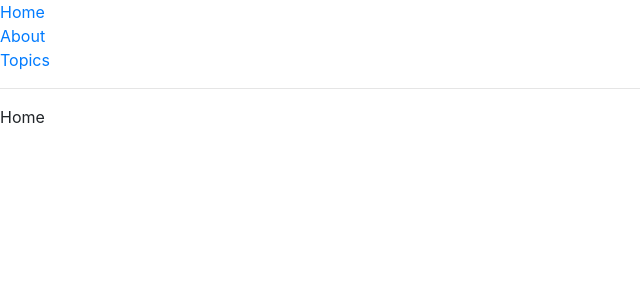
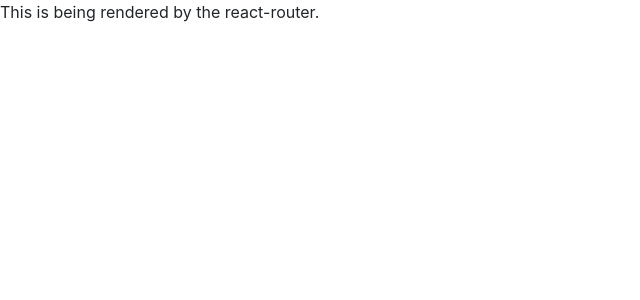
Before and after one commit to staszek998/ad-art, a React (Create React App) app: page / in a window 1280 px wide. Shown: the top 300 px of the page, without its empty margins (0-640 px from the left). Built offline with nearby package versions, Linux system fonts and the light colour scheme.

Commit message:
Remove the disposable code

```diff
--- a/src/App.jsx
+++ b/src/App.jsx
@@ -1,38 +1,15 @@
 // JS imports
 import React from "react";
-import { BrowserRouter as Router, Route, Link } from "react-router-dom";
+import { BrowserRouter as Router } from "react-router-dom";
+import { Route, Link } from "react-router-dom";
 
 // SCSS imports
 import "./App.scss";
 
-const Home = () => <div>Home</div>;
-
-const About = () => <div>About</div>;
-
-const Topics = () => <div>Topics</div>;
-
 const App = () => (
   <div className="App">
     <Router>
-      <div>
-        <ul>
-          <li>
-            <Link to="/">Home</Link>
-          </li>
-          <li>
-            <Link to="/about">About</Link>
-          </li>
-          <li>
-            <Link to="/topics">Topics</Link>
-          </li>
-        </ul>
-
-        <hr />
-
-        <Route exact path="/" component={Home} />
-        <Route path="/about" component={About} />
-        <Route path="/topics" component={Topics} />
-      </div>
+      <div>This is being rendered by the react-router.</div>
     </Router>
   </div>
 );
```
